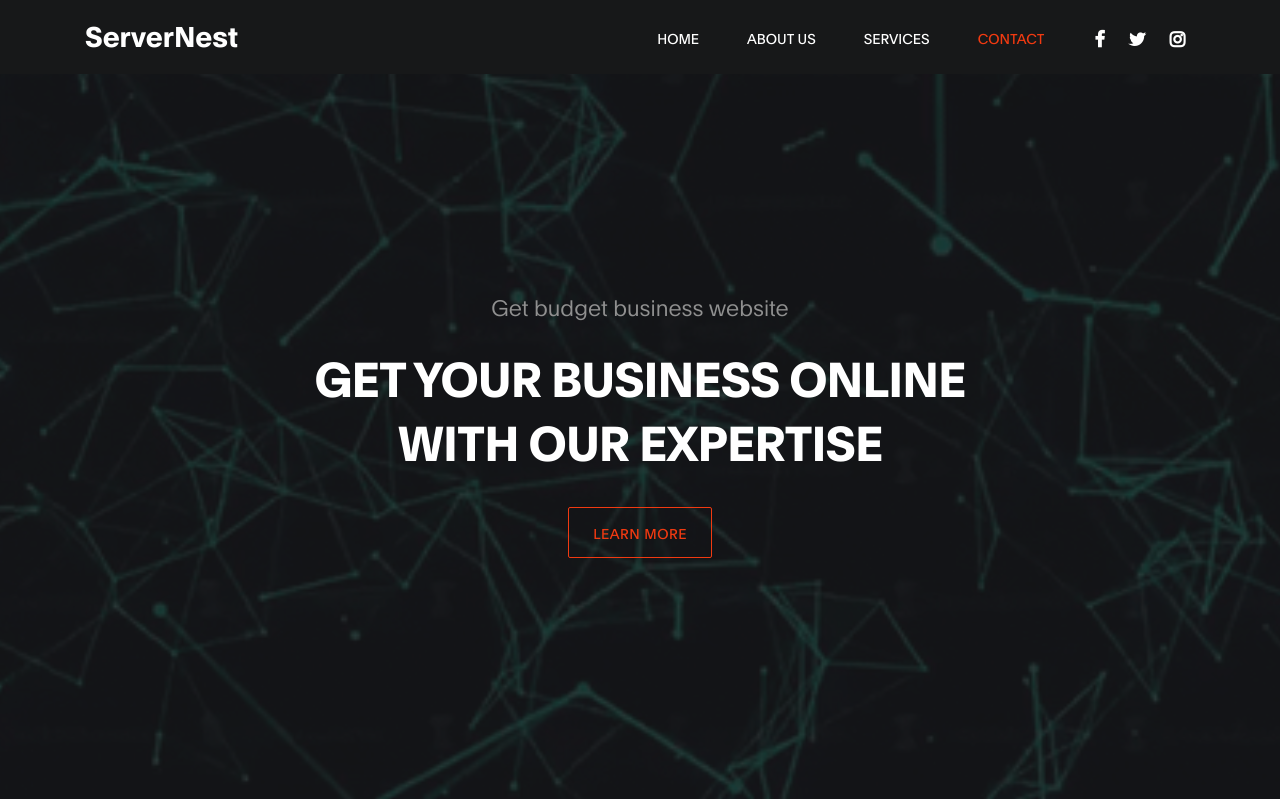
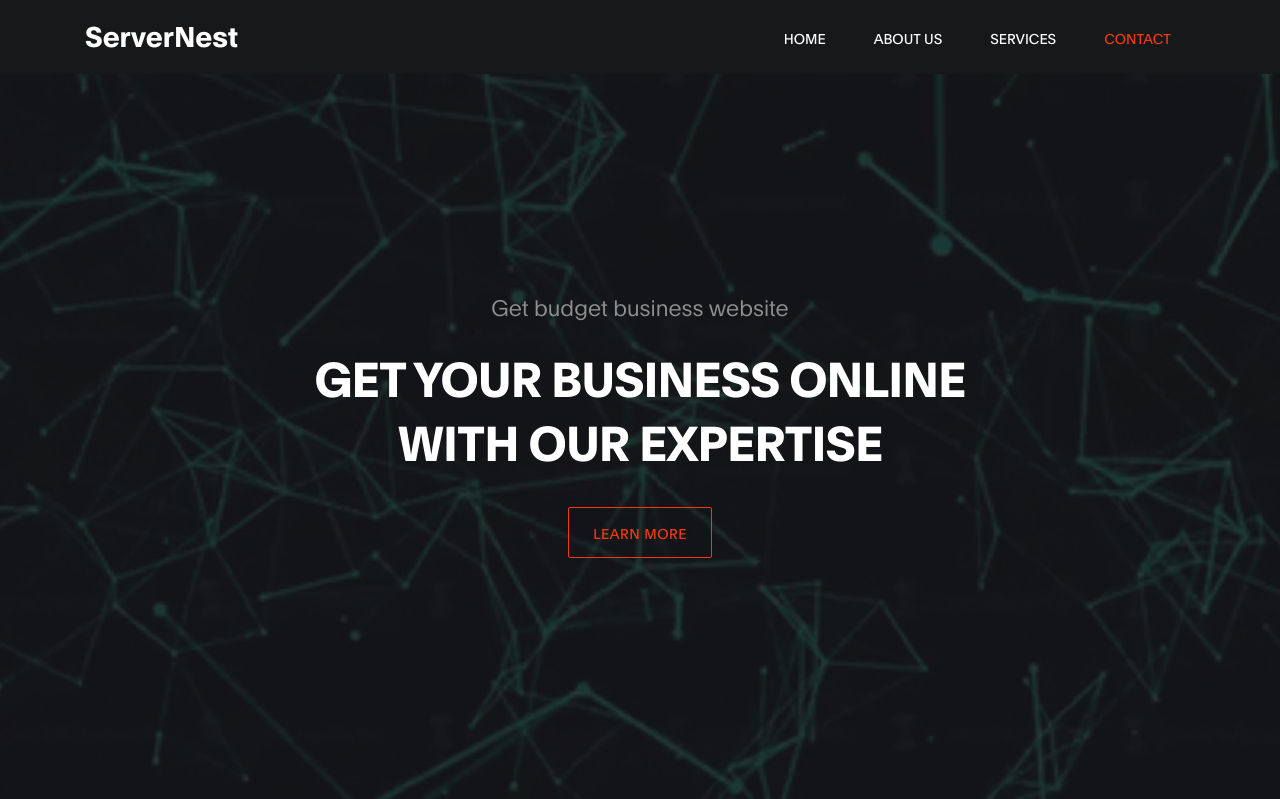
Before and after one commit to testacc93/serverside, a Django app: page / in a window 1280 px wide. Shown: the top 799 px of the page. Run offline with Django 4.2, Linux system fonts and the light colour scheme; some libraries are stand-ins or nearby versions.

Commit message:
removed social icons

```diff
--- a/templates/home.html
+++ b/templates/home.html
@@ -29,7 +29,7 @@ https://www.tooplate.com/view/2119-gymso-fitness
     <nav class="navbar navbar-expand-lg fixed-top">
         <div class="container">
 
-            <a class="navbar-brand" href="index.html">ServerNest</a>
+            <a class="navbar-brand" href="/">ServerNest</a>
 
             <button class="navbar-toggler" type="button" data-toggle="collapse" data-target="#navbarNav" aria-controls="navbarNav" aria-expanded="false"
                 aria-label="Toggle navigation">
@@ -54,11 +54,11 @@ https://www.tooplate.com/view/2119-gymso-fitness
                     </li>
                 </ul>
 
-                <ul class="social-icon ml-lg-3">
+                {% comment %} <ul class="social-icon ml-lg-3">
                     <li><a href="https://fb.com/tooplate" class="fa fa-facebook"></a></li>
                     <li><a href="#" class="fa fa-twitter"></a></li>
                     <li><a href="#" class="fa fa-instagram"></a></li>
-                </ul>
+                </ul> {% endcomment %}
             </div>
 
         </div>
```
